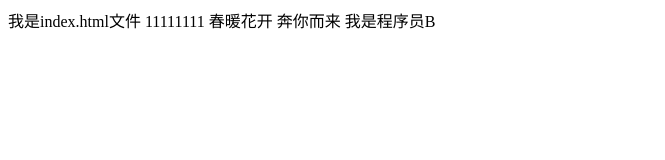
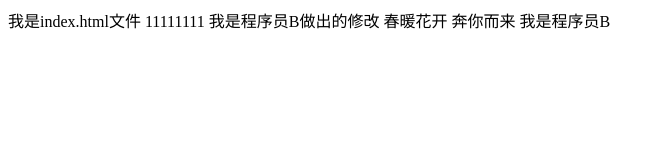
Before and after one commit to zhangzhenhuozhe/git-demo, a plain HTML site: page index.html in a window 1280 px wide. Shown: the whole page, without its empty margins (0-665 px from the left). Drawn offline with Linux system fonts and the light colour scheme.

Commit message:
程序员B的修改了index.html文件

```diff
--- a/index.html
+++ b/index.html
@@ -6,7 +6,7 @@
 </head>
 <body>
 我是index.html文件
-11111111
+11111111 我是程序员B做出的修改
 春暖花开
 奔你而来
 我是程序员B
```
